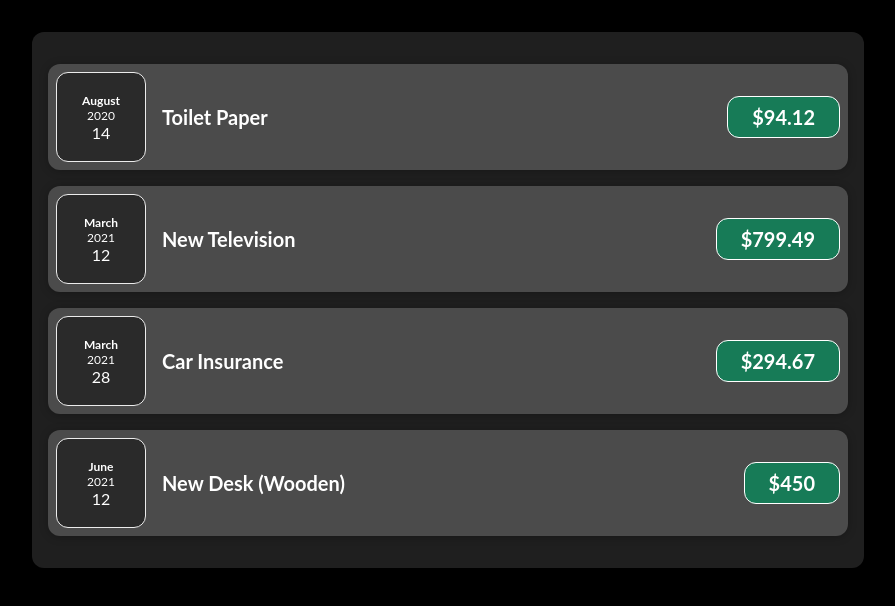
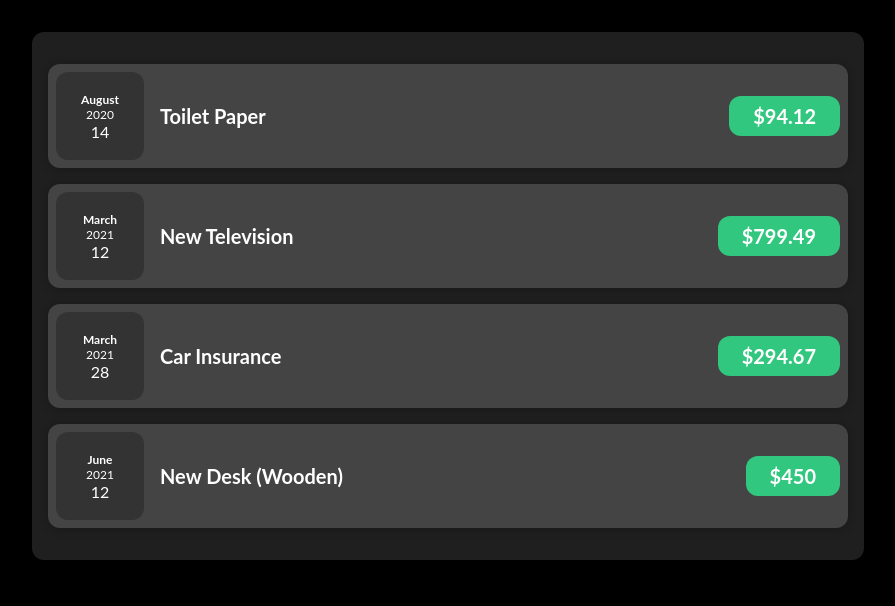
Before and after one commit to amitbhalla/expensecalc, a React (Create React App) app: page / in a window 1280 px wide. Shown: the top 606 px of the page, without its empty margins (192-1087 px from the left). Built offline with nearby package versions, Linux system fonts and the light colour scheme.

Commit message:
Resturcture

```diff
--- a/src/App.js
+++ b/src/App.js
@@ -1,6 +1,6 @@
 import React from 'react';
 
-import Expenses from './components/Expenses';
+import Expenses from './components/Expenses/Expenses';
 import './App.css';
 
 const expenses = [
--- a/src/components/ExpenseDate.css
+++ b/src/components/Expenses/ExpenseDate.css
@@ -3,8 +3,7 @@
   flex-direction: column;
   width: 5.5rem;
   height: 5.5rem;
-  border: 1px solid #ececec;
-  background-color: #2a2a2a;
+  background-color: #333;
   color: white;
   border-radius: 12px;
   align-items: center;
--- a/src/components/ExpenseItem.css
+++ b/src/components/Expenses/ExpenseItem.css
@@ -4,7 +4,7 @@
   align-items: center;
   padding: 0.5rem;
   margin: 1rem 0;
-  background-color: #4b4b4b;
+  background-color: #444;
 }
 
 .expense-item__description {
@@ -29,8 +29,7 @@
   font-size: 1rem;
   font-weight: bold;
   color: white;
-  background-color: #177b57;
-  border: 1px solid white;
+  background-color: #32c77f;
   padding: 0.5rem;
   border-radius: 12px;
 }
--- a/src/components/ExpenseItem.js
+++ b/src/components/Expenses/ExpenseItem.js
@@ -1,6 +1,6 @@
 import React from 'react';
 
-import Card from './Card';
+import Card from '../UI/Card';
 import ExpenseDate from './ExpenseDate';
 
 import './ExpenseItem.css';
--- a/src/components/Expenses.js
+++ b/src/components/Expenses/Expenses.js
@@ -1,5 +1,5 @@
 import React from 'react';
-import Card from './Card';
+import Card from '../UI/Card';
 import ExpenseItem from './ExpenseItem';
 
 import './Expenses.css';
```
Also changed, not shown: src/components/Expenses/ExpenseDate.js (renamed from src/components/ExpenseDate.js), src/components/Expenses/Expenses.css (renamed from src/components/Expenses.css), src/components/UI/Card.css (renamed from src/components/Card.css), src/components/UI/Card.js (renamed from src/components/Card.js).
